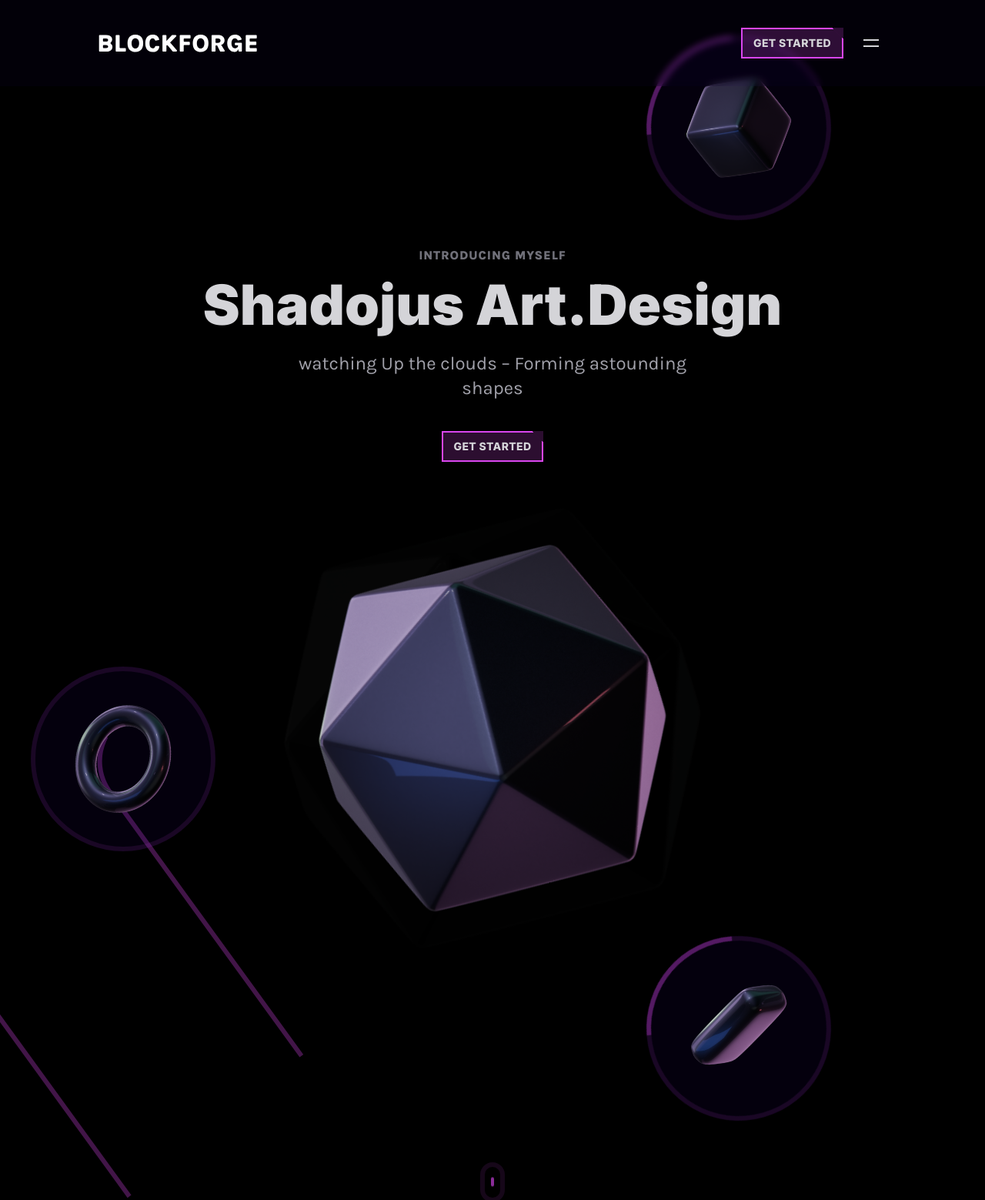
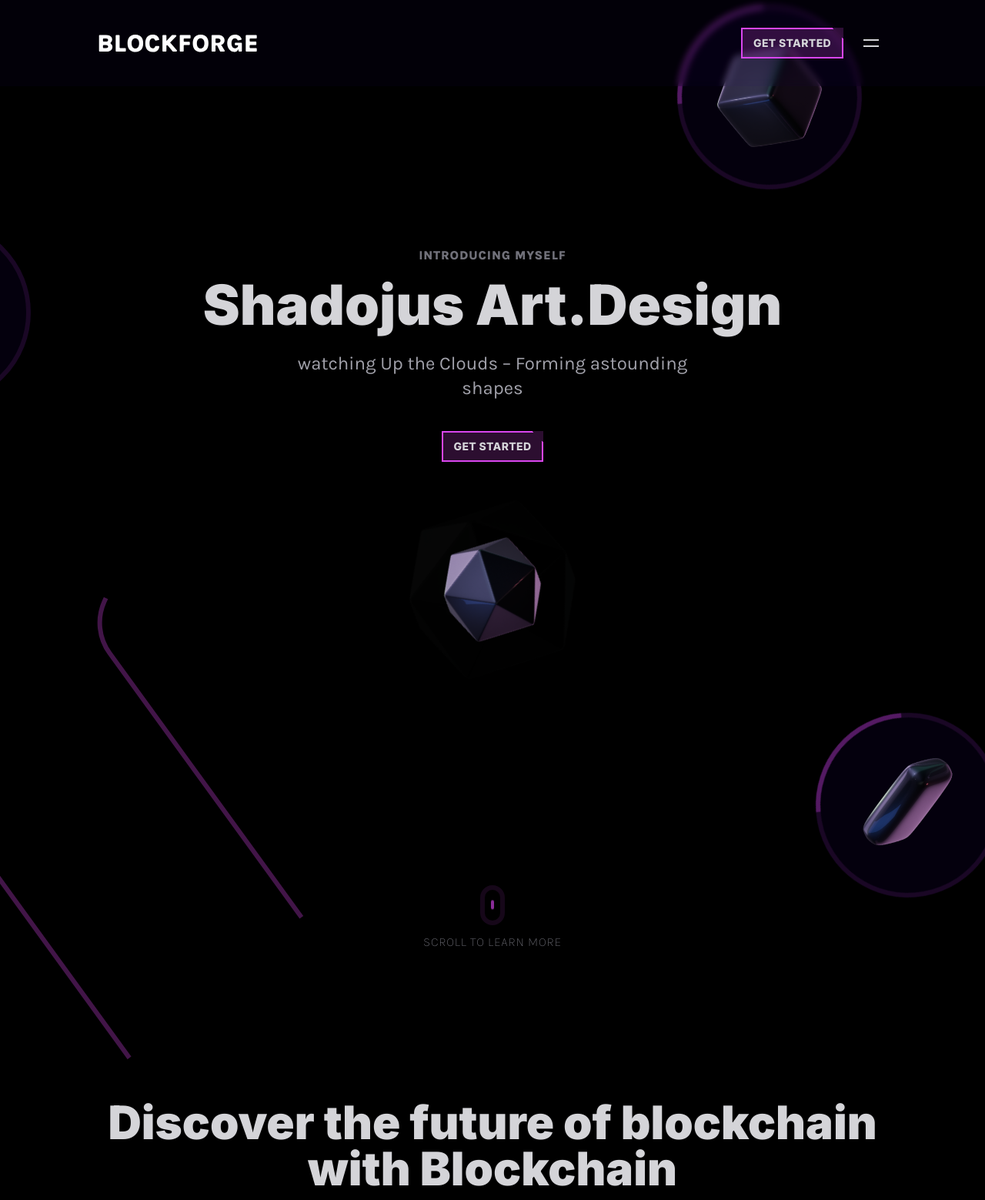
Before and after one commit to Shadojus/Website-Astra, an Astro site: page / in a window 1280 px wide. Shown: the top 1559 px of the page at 77% size. Built offline with nearby package versions, Linux system fonts and the light colour scheme; Astro itself is replaced by a stand-in of ours.

Commit message:
today finised

```diff
--- a/src/sections/Hero.tsx
+++ b/src/sections/Hero.tsx
@@ -45,7 +45,7 @@ export const HeroSection = () => {
           Shadojus Art.Design
         </h1>
         <p className="text-center text-xl md:text-2xl mt-6 text-zinc-400 max-w-xl mx-auto">
-          watching Up the clouds – Forming astounding shapes
+          watching Up the Clouds – Forming astounding shapes
         </p>
         <div className="flex justify-center mt-10">
           <CutCornerButton className="">Get Started</CutCornerButton>
@@ -60,7 +60,7 @@ export const HeroSection = () => {
               <Hexagon className="size-[1800px]" size={1800} reverse duration={60} />
             </div>
             <div className="absolute left-1/2 top-1/2 -translate-x-1/2 -translate-y-1/2">
-              <Circle className="absolute left-[200px] -top-[900px]" animate>
+              <Circle className="absolute left-[240px] -top-[760px]" animate>
                 <motion.img
                   ref={cubeRef}
                   src="/assets/images/cube.png"
@@ -73,7 +73,7 @@ export const HeroSection = () => {
               </Circle>
             </div>
             <div className="absolute left-1/2 top-1/2 -translate-x-1/2 -translate-y-1/2">
-              <Circle className="absolute left-[200px] top-[270px]" animate>
+              <Circle className="absolute left-[420px] top-[160px]" animate>
                 <motion.img
                   ref={cuboidRef}
                   style={{
@@ -86,7 +86,7 @@ export const HeroSection = () => {
               </Circle>
             </div>
             <div className="absolute left-1/2 top-1/2 -translate-x-1/2 -translate-y-1/2">
-              <Circle className="absolute -left-[600px] -top-[80px]">
+              <Circle className="absolute -left-[840px] -top-[480px]">
                 <motion.img
                   ref={torusRef}
                   style={{
@@ -114,7 +114,7 @@ export const HeroSection = () => {
               <img
                 src="/assets/images/icosahedron.png"
                 alt="3D image"
-                className="w-[500px] select-none"
+                className="w-[140px] select-none"
                 draggable="false"
               />
             </motion.div>
```
